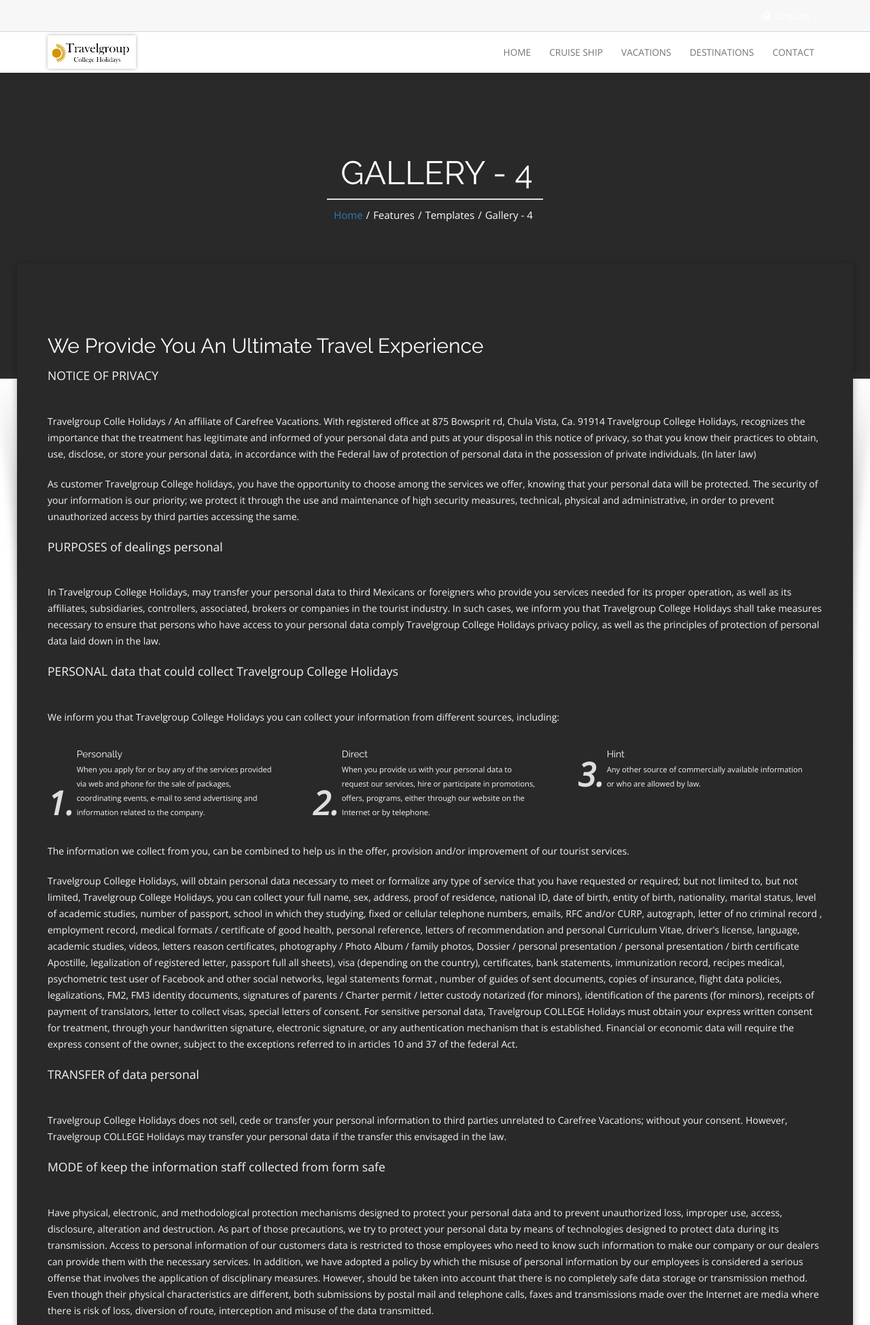
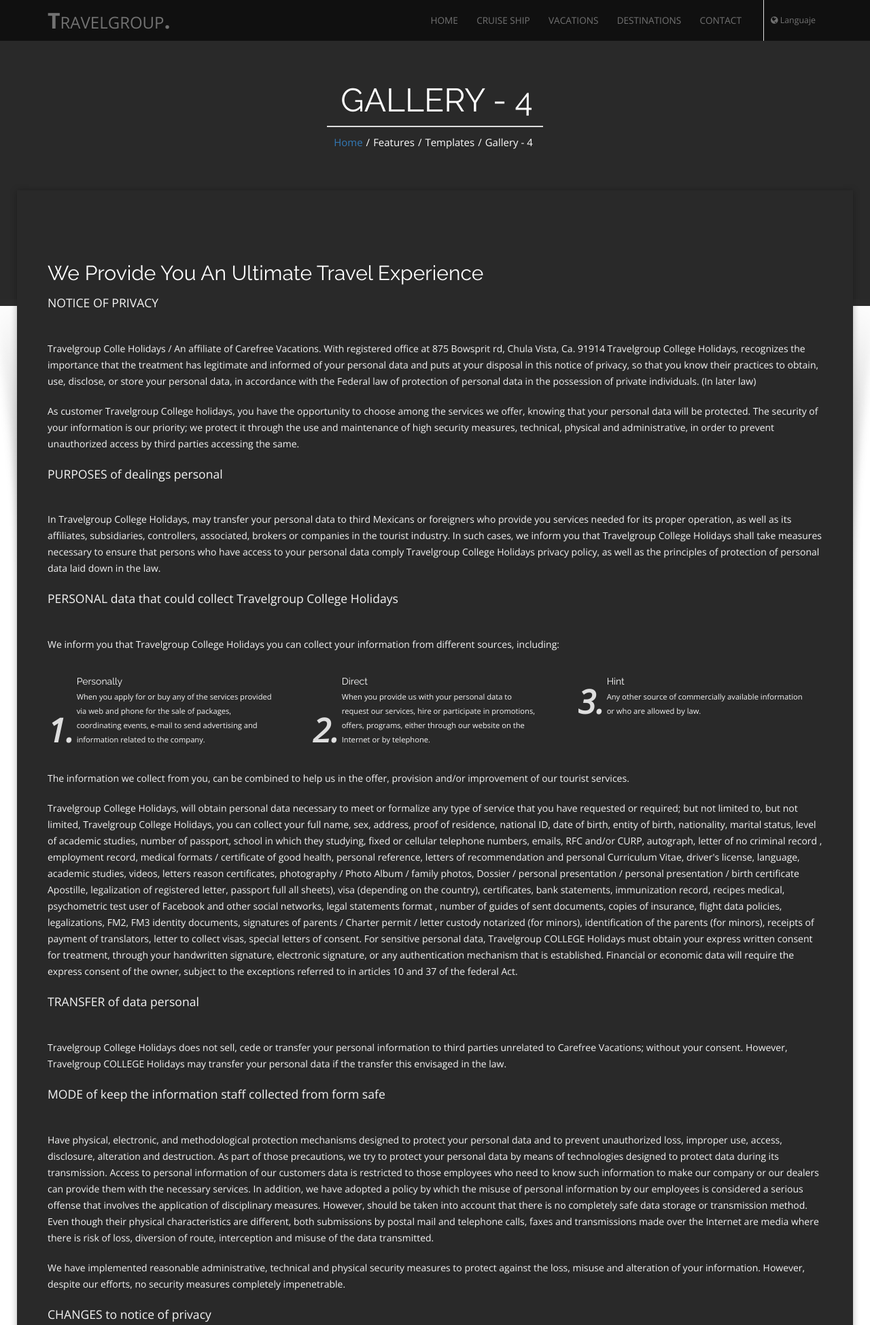
Before and after one commit to eirarangel/TravelGroup, a PHP site: page /privacy_policy.php in a window 1280 px wide. Shown: the top 1949 px of the page at 68% size. Run offline with PHP 8.4, Linux system fonts and the light colour scheme; some libraries are stand-ins or nearby versions.

Commit message:
New Menu
-new menu

```diff
--- a/cruise_ship.php
+++ b/cruise_ship.php
@@ -3,7 +3,7 @@
     <head>
         <!-- Basic -->
         <meta charset="utf-8">
-        <title>Travelia - Travel Agency, Responsive - Hotel Online Booking</title>
+        <title>TravelGroup - Cruise Ship</title>
         <meta name="keywords" content="HTML5 Template" />
         <meta name="description" content="World Cup - Responsive HTML5 Template soccer and sports">
         <meta name="author" content="iwthemes.com">
--- a/destinations.php
+++ b/destinations.php
@@ -3,7 +3,7 @@
     <head>
         <!-- Basic -->
         <meta charset="utf-8">
-        <title>Travelia - Travel Agency, Responsive - Hotel Online Booking</title>
+        <title>TravelGroup - Destination</title>
         <meta name="keywords" content="HTML5 Template" />
         <meta name="description" content="World Cup - Responsive HTML5 Template soccer and sports">
         <meta name="author" content="iwthemes.com">
--- a/footer.php
+++ b/footer.php
@@ -29,9 +29,9 @@
                                 <div class="col-md-4">
                                     <h3>VACATIONS</h3>
                                     <ul>
-                                        <li><i class="fa fa-check"></i> <a href="#">Golf Vacations</a></li>
-                                        <li><i class="fa fa-check"></i> <a href="#">Disney Parks Vacations</a></li>
-                                        <li><i class="fa fa-check"></i> <a href="#">Vacations As Advertised</a></li>
+                                        <li><i class="fa fa-check"></i> <a href="#">Vacations_#1</a></li>
+                                        <li><i class="fa fa-check"></i> <a href="#">Vacations_#2</a></li>
+                                        <li><i class="fa fa-check"></i> <a href="#">Vacations_#3</a></li>
                                     </ul>
                                 </div>
                                 <!-- End Recent links-->
--- a/menu.php
+++ b/menu.php
@@ -1,3 +1,5 @@
+<div id="header-sticky-wrapper" class="sticky-wrapper" style="height: 60px;"><header id="header" class="header-v1">
+                <!-- Main Nav -->
                 <nav class="flat-mega-menu">
                     <!-- flat-mega-menu class -->
                     <label for="mobile-button"> <i class="fa fa-bars"></i></label><!-- mobile click button to show menu -->
@@ -5,9 +7,9 @@
 
                     <ul class="collapse"><!-- collapse class for collapse the drop down -->
                         <!-- website title - Logo class -->
-                        <li class="title" style="margin-bottom: 0px;">
-                            <a href="index.html"><span><img src="img/test/logo.PNG" alt="Travel Group logo" style="margin-top: 5px;"> </span> <!-- <span>T</span>ravel Group - College Holidays<span>.</span>--></a> <!--
-                            <i class="fa fa-sun-o"></i> -->
+                        <li class="title">
+                            <a href="index.html"><span>T</span>ravelgroup<span>.</span></a>
+                            <!--<i class="fa fa-rocket"></i>-->
                         </li>
                         <!-- End website title - Logo class -->
 
@@ -56,5 +58,23 @@
 
                         <li><a href="contact.php">CONTACT</a></li>
 
+                        <li class="search-bar"><i class="fa fa-globe"></i> Languaje <!-- search bar -->
+                            <ul class="drop-down hover-expand">
+                                <li>
+                                    <form method="post" action="#">
+                                        <table>
+                                            <tbody><tr>
+                                                <!--
+                                                <td> <a href="#"><img src="img/language/spanish.png" alt="">Spanish</a> </td>
+                                                <td> <a href="#"><img src="img/language/english.png" alt="">English</a> </td>
+                                            -->
+                                            </tr>
+                                        </tbody></table>
+                                    </form>
+                                </li>
+                            </ul>
+                        </li>
                     </ul>
                 </nav>
+                <!-- Main Nav -->
+            </header></div>
--- a/privacy_policy.php
+++ b/privacy_policy.php
@@ -3,7 +3,7 @@
     <head>
         <!-- Basic -->
         <meta charset="utf-8">
-        <title>Travelia - Travel Agency, Responsive - Hotel Online Booking</title>
+        <title>TravelGroup - Privacy Policy</title>
         <meta name="keywords" content="HTML5 Template" />
         <meta name="description" content="World Cup - Responsive HTML5 Template soccer and sports">
         <meta name="author" content="iwthemes.com">
@@ -44,31 +44,6 @@
 
         <!-- layout-->
         <div id="layout">
-
-        <div class="info-head">
-                <div class="container">
-                    <div class="row">
-                        <div class="col-md-12">
-                            <ul>
-                                <li>
-                                    <ul>
-                                      <li class="dropdown">
-                                        <i class="fa fa-globe"></i>
-                                        <a class="dropdown-toggle" data-toggle="dropdown" href="#">
-                                            Language<i class="fa fa-angle-down"></i>
-                                        </a>
-                                         <ul class="dropdown-menu">
-                                             <li><a href="#"><img src="img/language/spanish.png" alt="">Spanish</a></li>
-                                             <li><a href="#"><img src="img/language/english.png" alt="">English</a></li>
-                                        </ul>
-                                      </li>
-                                    </ul>
-                                </li>
-                            </ul>
-                        </div>
-                    </div>
-                </div>
-            </div>
 
             <!-- Header-->
             <header class="header-v3">
--- a/vacations.php
+++ b/vacations.php
@@ -3,7 +3,7 @@
     <head>
         <!-- Basic -->
         <meta charset="utf-8">
-        <title>Travelia - Travel Agency, Responsive - Hotel Online Booking</title>
+        <title>TravelGroup - Vacations</title>
         <meta name="keywords" content="HTML5 Template" />
         <meta name="description" content="World Cup - Responsive HTML5 Template soccer and sports">
         <meta name="author" content="iwthemes.com">
```
Also changed, not shown: contact.php (+2 -28 lines), travelgroup.php (+3 -32 lines).
